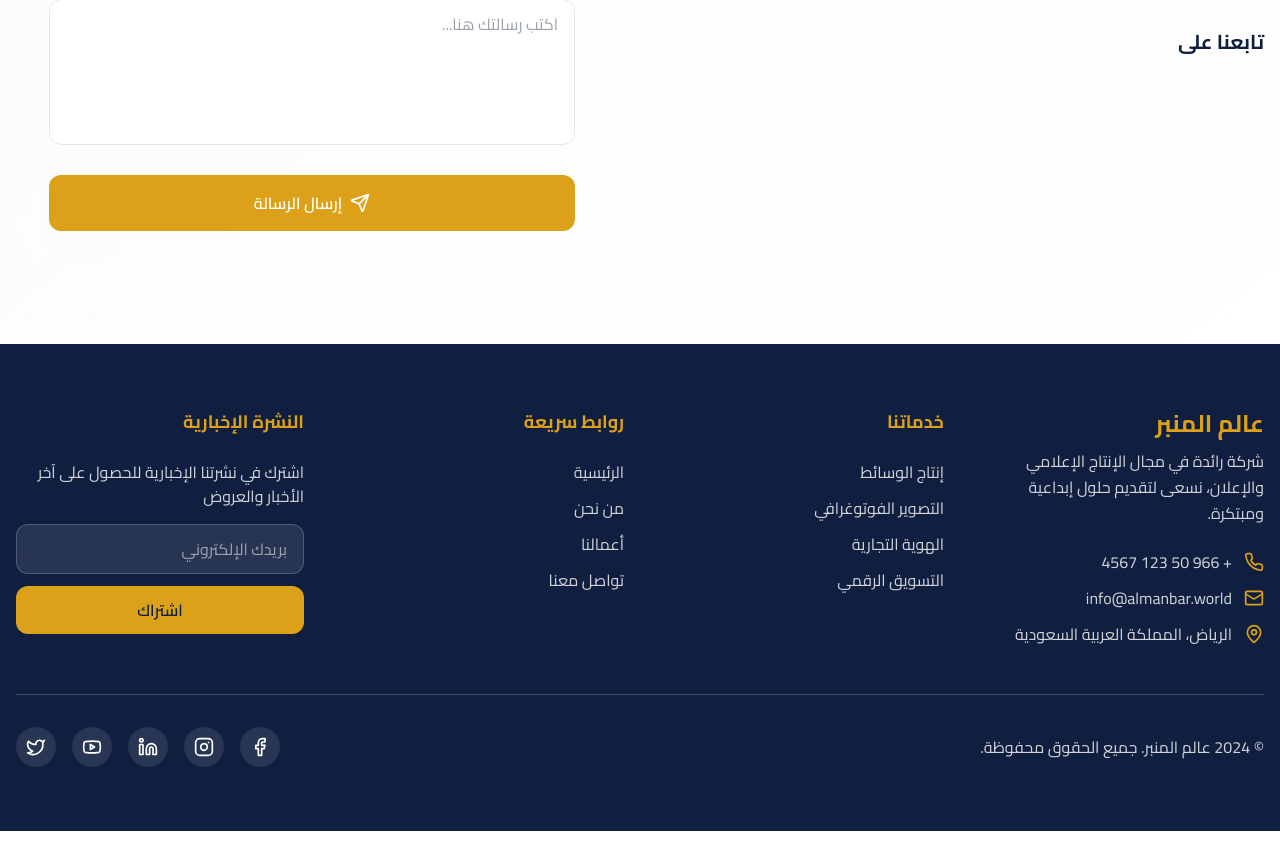
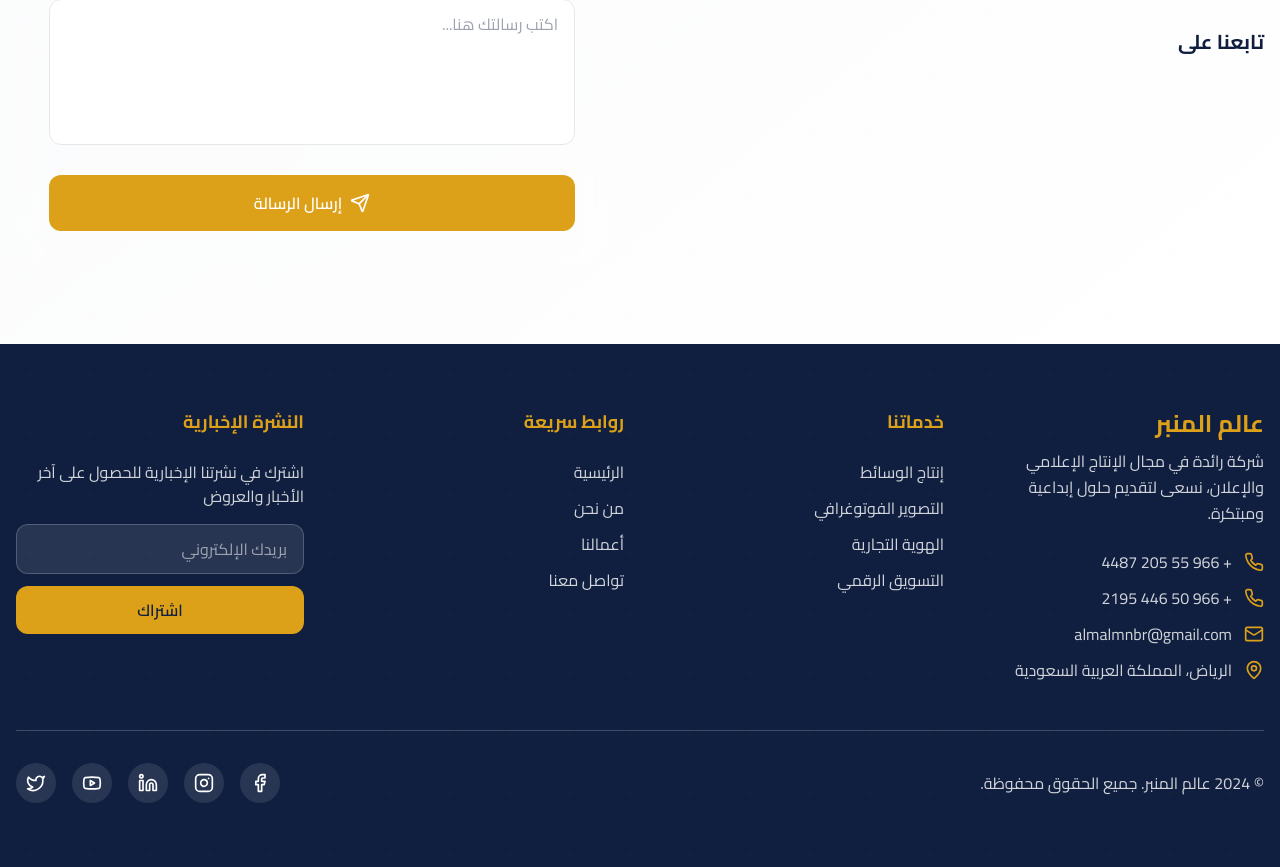
Before and after one commit to almalmnbr/almalmnbr, a React (Vite) app: page / in a window 1280 px wide. Shown: the part 3400-4267 px from the top of the page. Before the commit the page ends 4231 px from the top, so only its background shows below. Built offline with nearby package versions, Linux system fonts and the light colour scheme; no server answers; the database is empty.

Commit message:
Update Footer.tsx

```diff
--- a/src/components/Footer.tsx
+++ b/src/components/Footer.tsx
@@ -50,11 +50,15 @@ export const Footer = forwardRef<HTMLDivElement>((_, ref) => {
             <div className="space-y-3">
               <div className="flex items-center gap-3">
                 <Phone className="w-5 h-5 text-almanbar-gold" />
-                <span className="text-gray-300">+ 966 50 123 4567</span>
+                <span className="text-gray-300">+ 966 55 205 4487</span>
+              </div>
+              <div className="flex items-center gap-3">
+                <Phone className="w-5 h-5 text-almanbar-gold" />
+                <span className="text-gray-300">+ 966 50 446 2195</span>
               </div>
               <div className="flex items-center gap-3">
                 <Mail className="w-5 h-5 text-almanbar-gold" />
-                <span className="text-gray-300">info@almanbar.world</span>
+                <span className="text-gray-300">almalmnbr@gmail.com</span>
               </div>
               <div className="flex items-center gap-3">
                 <MapPin className="w-5 h-5 text-almanbar-gold" />
```
